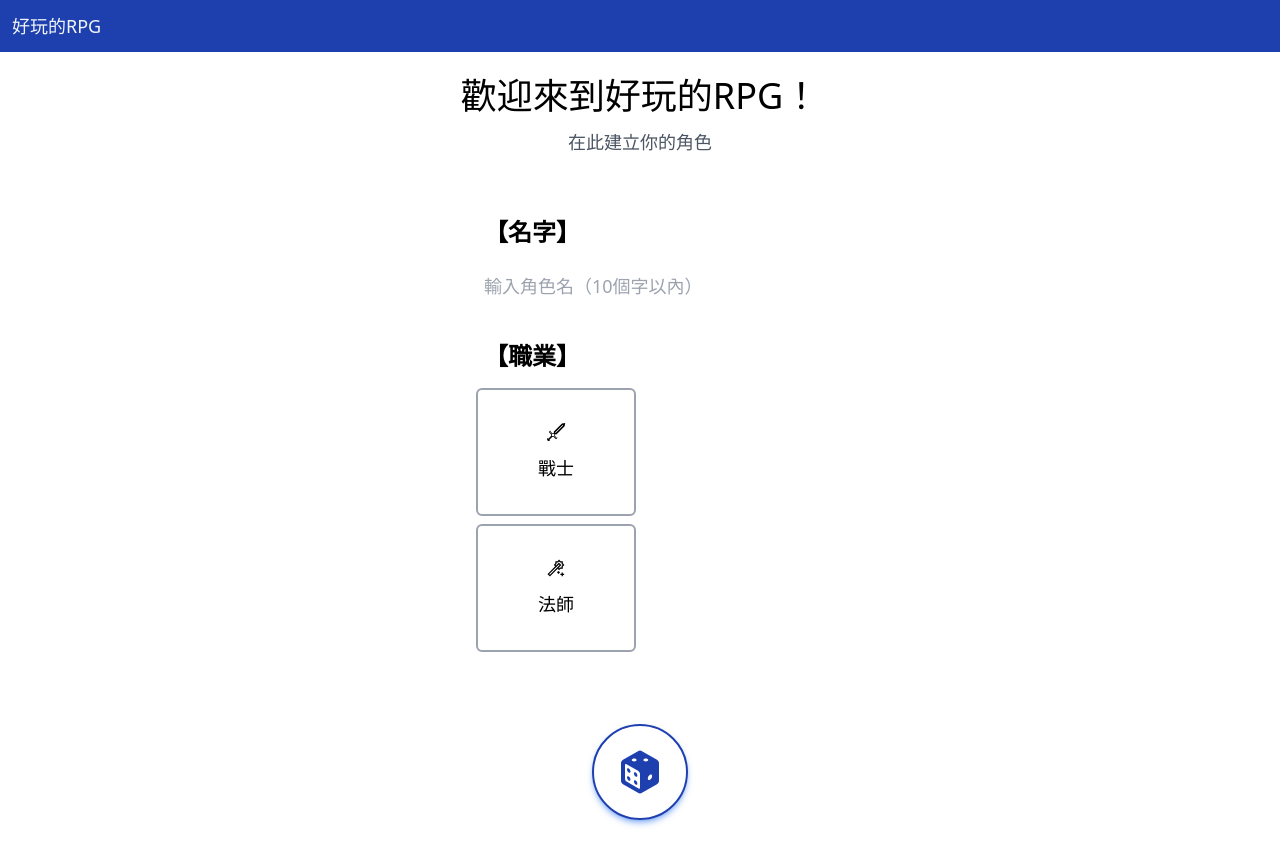
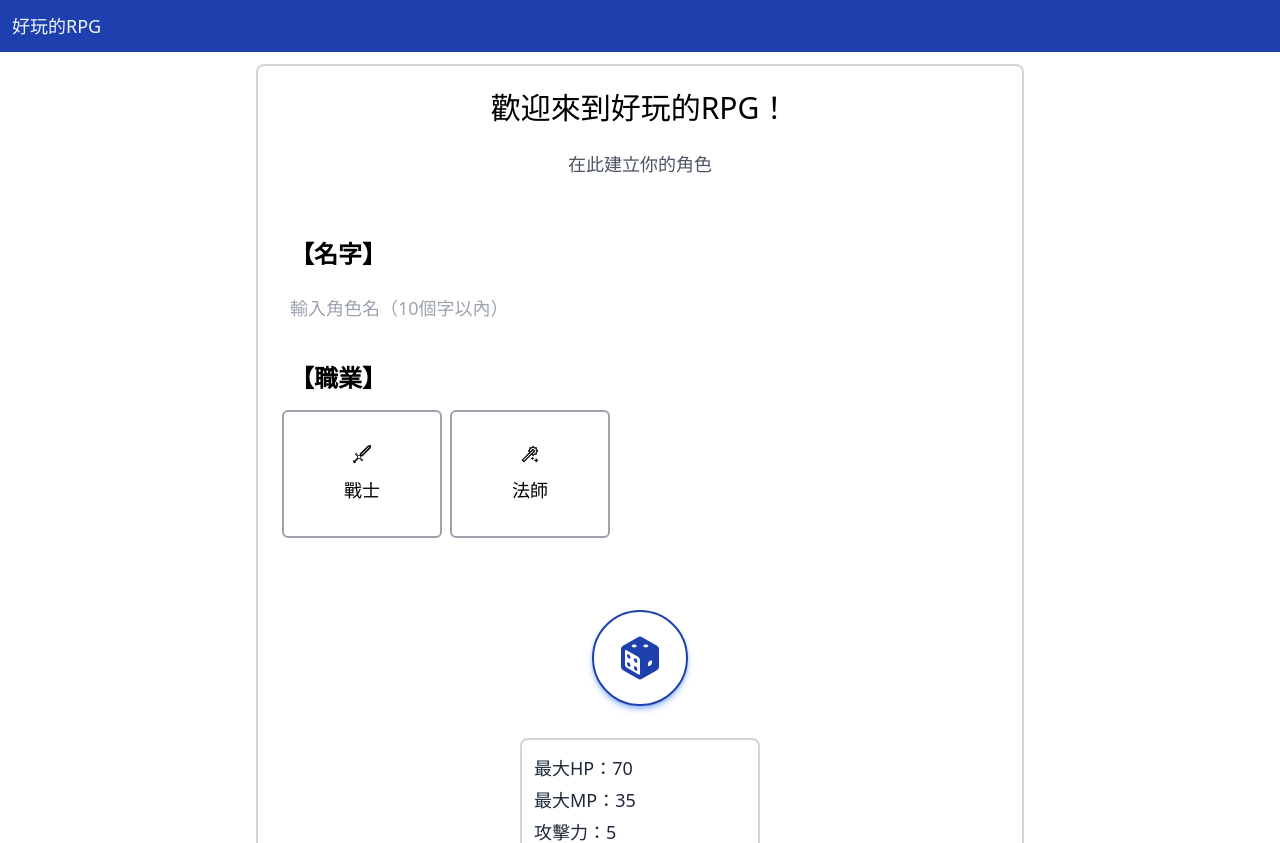
Before and after one commit to Melon-Lo/rpg, a React (Create React App) app: page /create in a window 1280 px wide. Shown: the top 843 px of the page. Built offline with nearby package versions, Linux system fonts and the light colour scheme.

Commit message:
feat/ update CreatePage

```diff
--- a/src/pages/CreatePage.jsx
+++ b/src/pages/CreatePage.jsx
@@ -119,16 +119,16 @@ export default function CreatePage() {
   });
 
   return (
-    <div className="flex flex-col items-center py-3">
+    <div className="flex flex-col items-center py-3 mb-3 border-2 border-gray-300 min-w-[325px] w-10/12 max-w-[768px] rounded-lg">
       <div className="text-center">
-        <h1 className="text-4xl">歡迎來到好玩的RPG！</h1>
+        <h1 className="text-3xl p-3">歡迎來到好玩的RPG！</h1>
         <h3 className="text-lg text-gray-600 mt-3">在此建立你的角色</h3>
       </div>
       <form className="mt-10 w-full flex flex-col items-center" onSubmit={handleSubmit}>
         {/* 輸入名字 */}
         <div className="flex flex-col items-start text-lg w-full py-2 px-5">
           <h2 className="m-3 font-bold text-2xl">【名字】</h2>
-          <input onChange={handleInputChange} value={name} className="p-3 w-80" type="text" placeholder="輸入角色名（10個字以內）" />
+          <input onChange={handleInputChange} value={name} className="p-3 w-full" type="text" placeholder="輸入角色名（10個字以內）" />
         </div>
         {/* 選擇職業 */}
         <div className="flex flex-col items-start text-lg w-full py-2 px-5">
--- a/src/store/slices/characterStatsSlice.js
+++ b/src/store/slices/characterStatsSlice.js
@@ -37,7 +37,7 @@ const characterStats = createSlice({
     SPD: 3,
     exp: 0,
     expToNextLevel: 20,
-    skills: [],
+    skills: ["火焰"],
   },
   reducers: {
     changeStatName(state, action) {
```
